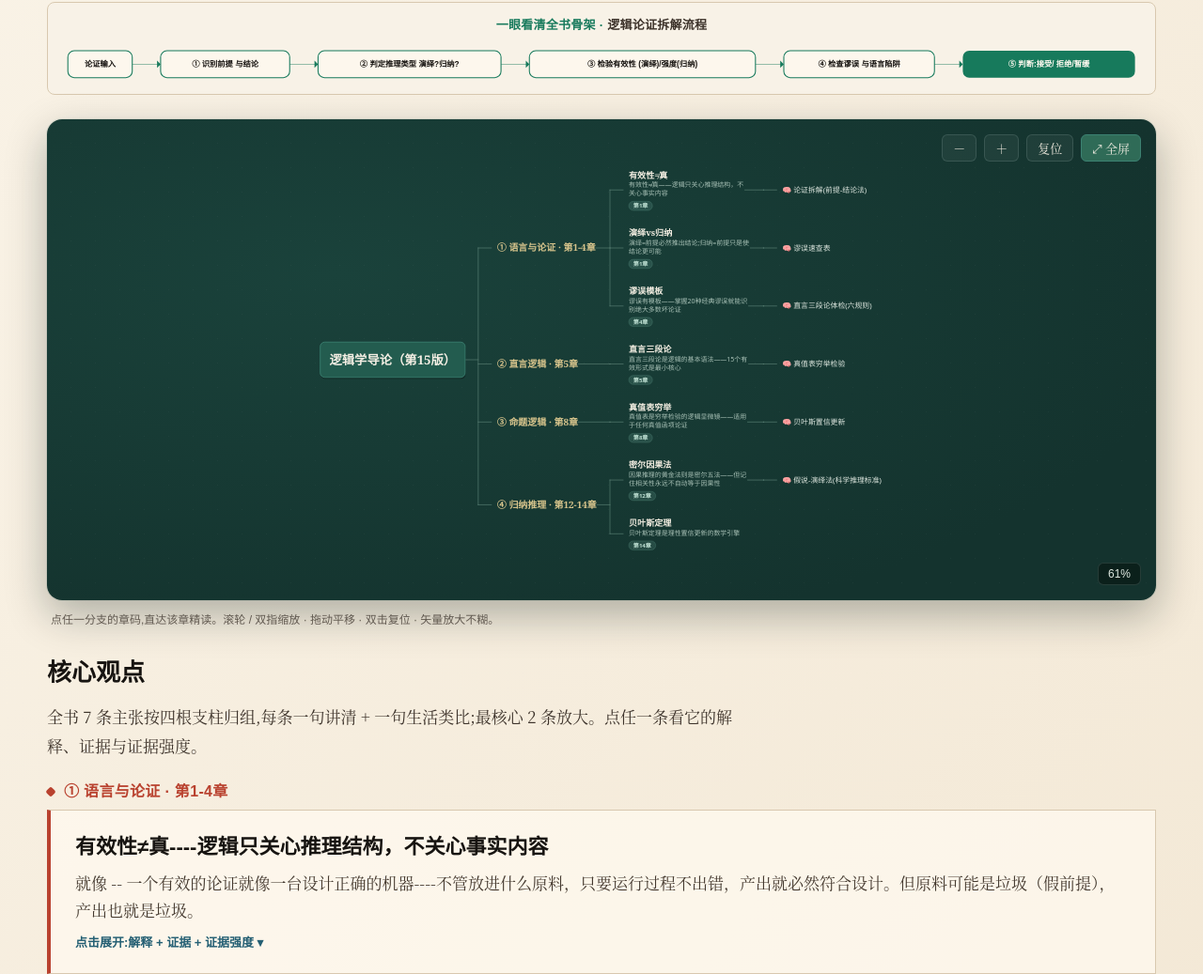
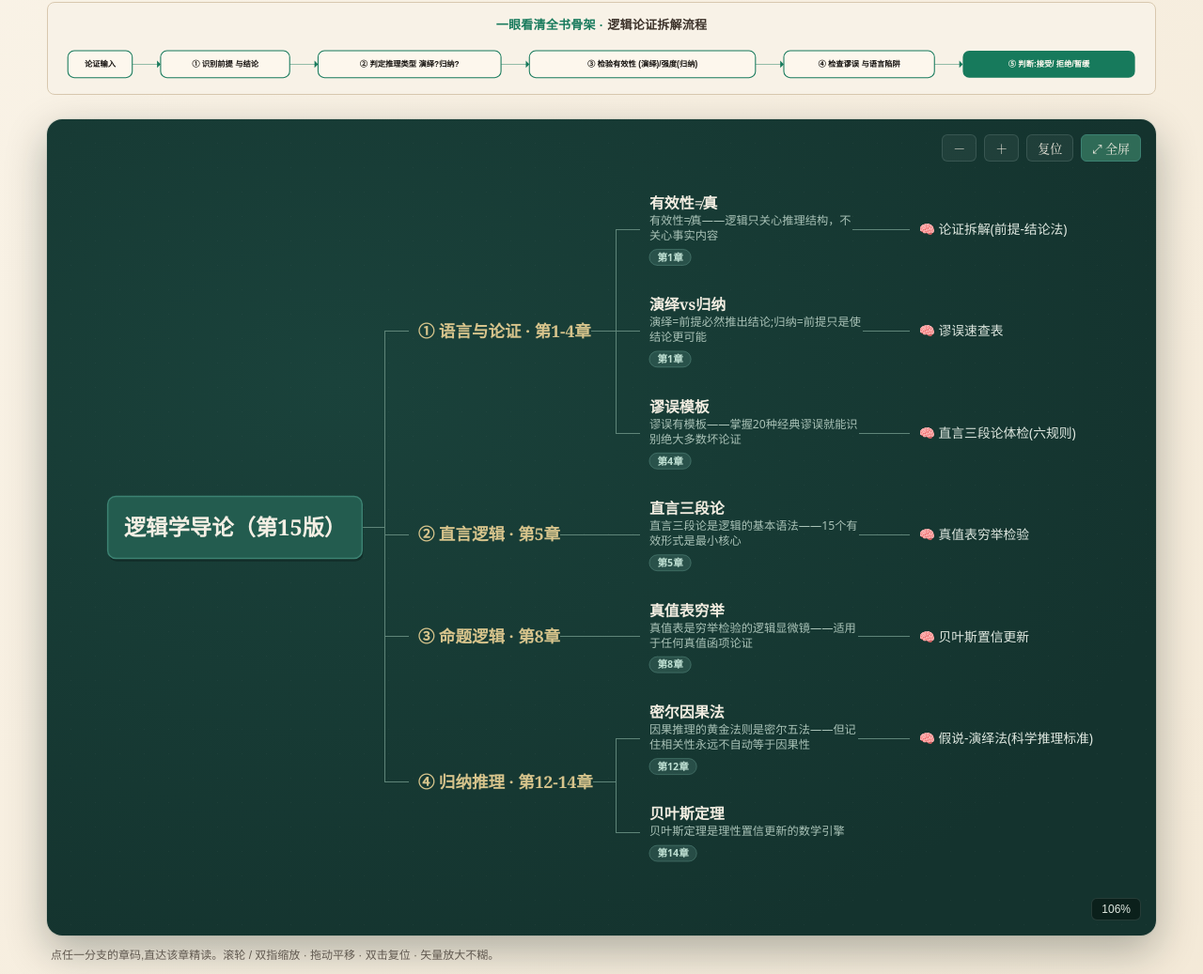
Before and after one commit to rendong-dushu/intro-to-logic, a plain HTML site: page index.html in a window 1280 px wide. Shown: the part 976-2013 px from the top of the page at 94% size. Drawn offline with Linux system fonts and the light colour scheme.

Commit message:
fix: mindmap overlap (subtree-height layout) + sketch JSON escape

```diff
--- a/index.html
+++ b/index.html
@@ -2256,7 +2256,20 @@ body[data-theme="dark"] .eyebrow,body[data-theme="brand-dark"] .eyebrow{color:va
     const zb = vp.querySelector('.mm-zoom');
     let stt = { x: 0, y: 0, k: 1 };
     function apply(){ const r = vp.getBoundingClientRect(); if (!r.width || !r.height) return; svgEl.setAttribute('width', r.width); svgEl.setAttribute('height', r.height); svgEl.setAttribute('viewBox', (-stt.x / stt.k).toFixed(2) + ' ' + (-stt.y / stt.k).toFixed(2) + ' ' + (r.width / stt.k).toFixed(2) + ' ' + (r.height / stt.k).toFixed(2)); if (zb) zb.textContent = Math.round(stt.k * 100) + '%'; }
-    function fit(pad){ pad = pad || 28; const r = vp.getBoundingClientRect(); if (!r.width || !r.height) return; const k = Math.min((r.width - pad * 2) / W, (r.height - pad * 2) / H); stt.k = Math.min(k, 1.2); stt.x = (r.width - W * stt.k) / 2; stt.y = (r.height - H * stt.k) / 2; apply(); }
+    function fit(pad){
+      pad = (pad === undefined) ? 20 : pad;
+      // 容器高度按内容比例自适应(上限 1100px):竖高的双层节点树不再被 fit 压成缩略图(文字 <8px 不可读)
+      if (!wrap.classList.contains('mm-fullscreen')) {
+        const w0 = vp.getBoundingClientRect().width;
+        if (w0) {
+          const want = Math.min(Math.max(Math.round(w0 * (H / W) + pad * 2), 420), 1100);
+          if (Math.abs(want - vp.clientHeight) > 4) vp.style.height = want + 'px';
+        }
+      }
+      const r = vp.getBoundingClientRect(); if (!r.width || !r.height) return;
+      const k = Math.min((r.width - pad * 2) / W, (r.height - pad * 2) / H);
+      stt.k = Math.min(k, 1.2); stt.x = (r.width - W * stt.k) / 2; stt.y = (r.height - H * stt.k) / 2; apply();
+    }
     function zoomAt(cx, cy, f){ const r = vp.getBoundingClientRect(); const px = cx - r.left, py = cy - r.top, nk = Math.min(Math.max(stt.k * f, 0.15), 6); stt.x = px - (px - stt.x) * (nk / stt.k); stt.y = py - (py - stt.y) * (nk / stt.k); stt.k = nk; apply(); }
     vp.addEventListener('wheel', e => { e.preventDefault(); let d = e.deltaY; if (e.deltaMode === 1) d *= 16; else if (e.deltaMode === 2) d *= 100; d = Math.max(-100, Math.min(100, d)); zoomAt(e.clientX, e.clientY, Math.exp(-d * 0.001)); }, { passive: false });
     const pts = new Map(); let dragMoved = false, downPos = null, pinchStart = null, captured = false;
@@ -2299,9 +2312,9 @@ body[data-theme="dark"] .eyebrow,body[data-theme="brand-dark"] .eyebrow{color:va
       if (on) {
         fsHome = wrap.parentNode; fsSlot = document.createComment('mm-fs-slot');
         fsHome.insertBefore(fsSlot, wrap); document.body.appendChild(wrap);
-        wrap.classList.add('mm-fullscreen'); document.body.style.overflow = 'hidden';
+        wrap.classList.add('mm-fullscreen'); document.body.style.overflow = 'hidden'; vp.style.height = '';
       } else {
-        wrap.classList.remove('mm-fullscreen'); document.body.style.overflow = '';
+        wrap.classList.remove('mm-fullscreen'); document.body.style.overflow = ''; vp.style.height = '';
         if (fsSlot && fsHome) { fsHome.insertBefore(wrap, fsSlot); fsSlot.remove(); fsSlot = null; }
       }
       if (fsBtn) fsBtn.textContent = on ? '⤡ 退出' : '⤢ 全屏';
```
